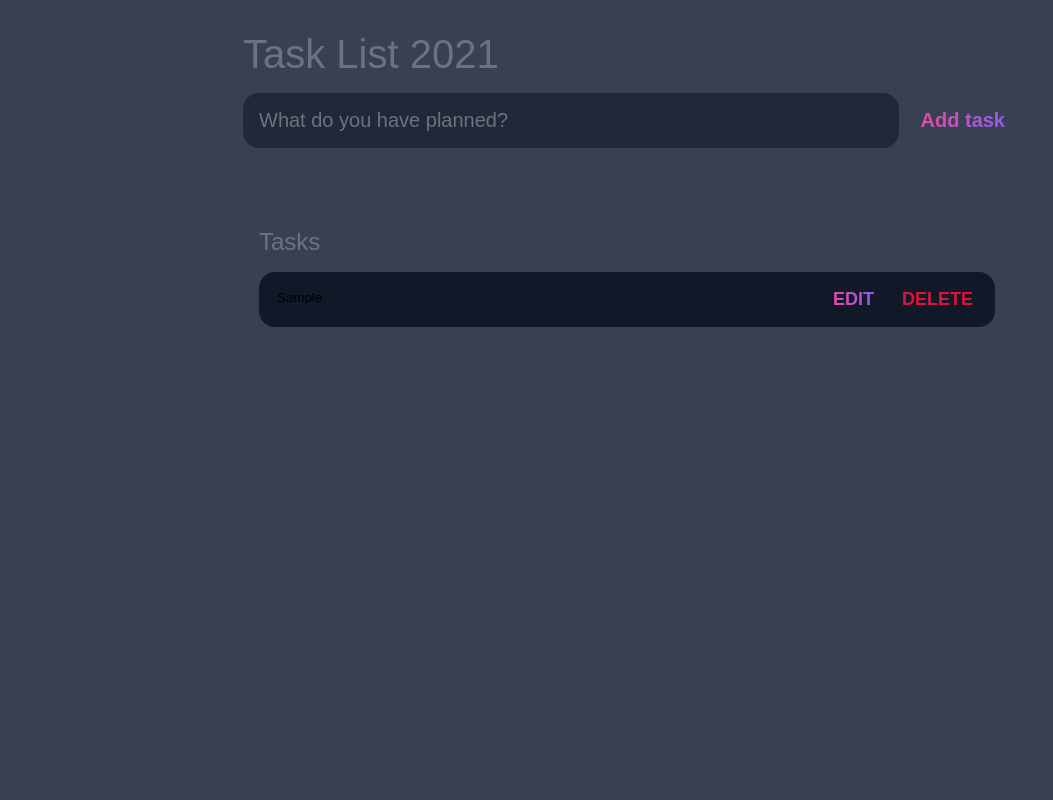
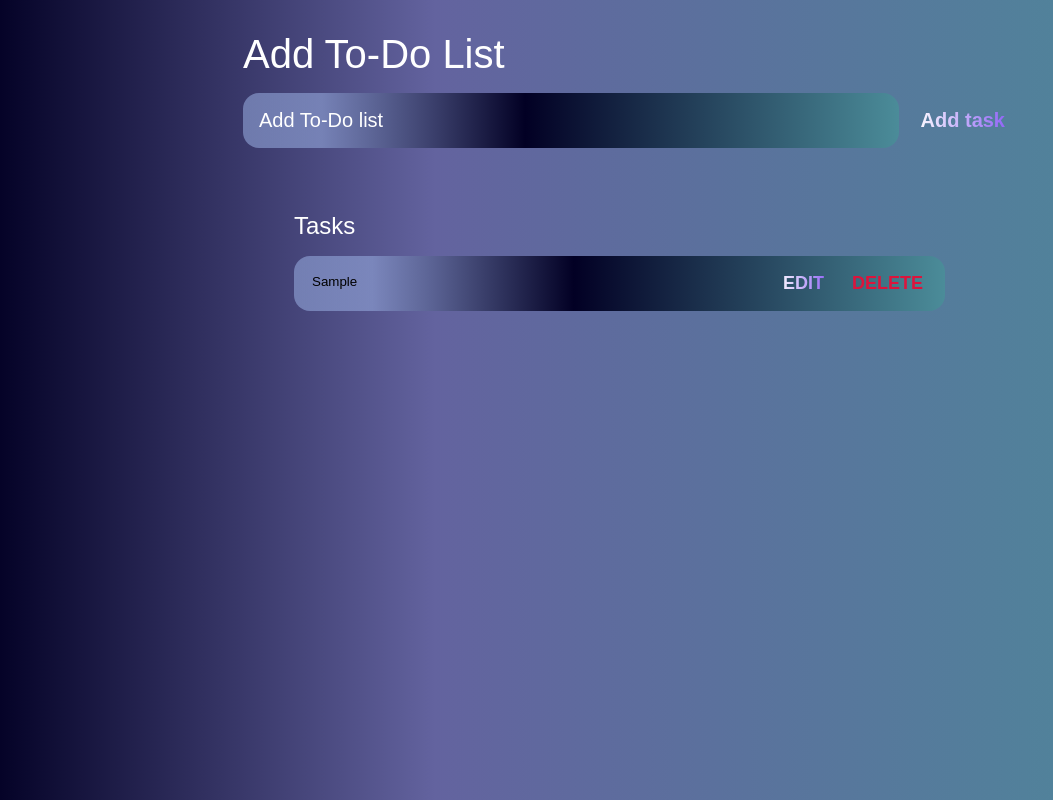
Before and after one commit to mohd-ashif/To-Do-, a plain HTML site: page index.html in a window 1280 px wide. Both pictures are taken after typing "Sample" into the empty fields and a click on the input "Add task". Shown: the whole page, without its empty margins (13-1066 px from the left). Drawn offline with Linux system fonts and the light colour scheme.

Commit message:
complete simple to-do

```diff
--- a/app.js
+++ b/app.js
@@ -6,7 +6,12 @@ window.addEventListener('load', () => {
     form.addEventListener('submit', (e) => {
         e.preventDefault();
 
-		const task = input.value;
+        const task = input.value.trim(); // Trim the input value to remove leading/trailing whitespace
+
+        if (task === "") {
+            // Prevent adding empty tasks
+            return;
+        }
 
         const task_el = document.createElement('div');
         task_el.classList.add('task');
@@ -45,7 +50,7 @@ window.addEventListener('load', () => {
         input.value = '';
 
         task_edit_el.addEventListener('click', (e) => {
-			if (task_edit_el.innerText.toLowerCase() == "edit") {
+            if (task_edit_el.innerText.toLowerCase() === "edit") {
                 task_edit_el.innerText = "Save";
                 task_input_el.removeAttribute("readonly");
                 task_input_el.focus();
--- a/index.html
+++ b/index.html
@@ -11,13 +11,13 @@
 
 
         <header>
-            <h1>Task List 2021</h1>
+            <h1>Add To-Do List</h1>
             <form id="new-task-form">
                 <input
                     type="text"
                     name="new-task-input"
                     id="new-task-input"
-                    placeholder="What do you have planned?" />
+                    placeholder="Add To-Do list" />
                 <input
                     type="submit"
                     id="new-task-submit"
--- a/style.css
+++ b/style.css
@@ -1,9 +1,9 @@
 :root {
-	--dark: #374151;
-	--darker: #1F2937;
-	--darkest: #111827;
+	--dark: #ffffff;
+	--darker: #ffffff;
+	--darkest: #ffffff;
 	--grey: #6B7280;
-	--pink: #EC4899;
+	--pink: #ffffff;
 	--purple: #8B5CF6;
 	--light: #EEE;
 }
@@ -15,6 +15,8 @@
 }
 
 body {
+	background: rgb(2,0,36);
+background: linear-gradient(90deg, rgba(2,0,36,1) 0%, rgba(99,99,159,1) 35%, rgba(75,140,153,1) 100%);
 	display: flex;
 	flex-direction: column;
 	min-height: 100vh;
@@ -32,7 +34,7 @@ header {
 header h1{
 	font-size: 2.5rem;
 	font-weight: 300;
-	color: var(--grey);
+	color: var(--white);
 	margin-bottom: 1rem;
 }
 
@@ -49,7 +51,8 @@ input, button {
 
 #new-task-input {
 	flex: 1 1 0%;
-	background-color: var(--darker);
+	background: rgb(150,171,222);
+background: linear-gradient(90deg, rgba(150,171,222,0.571953781512605) 12%, rgba(2,0,36,1) 43%, rgba(75,140,153,1) 100%);
 	padding: 1rem;
 	border-radius: 1rem;
 	margin-right: 1rem;
@@ -58,7 +61,8 @@ input, button {
 }
 
 #new-task-input::placeholder {
-	color: var(--grey);
+	color: var(--dark);
+
 }
 
 #new-task-submit {
@@ -82,30 +86,34 @@ input, button {
 
 main {
 	flex: 1 1 0%;
-    padding: 2rem 1rem;
-	max-width: 800px;
+    padding: 1rem 1rem ;
+	padding-left: 1px;
+	max-width: 700px;
 	width: 100%;
 	margin: 0 auto;
 }
 
 .task-list {
 	padding: 1rem;
+	color: #FFF;
 }
 
 .task-list h2 {
 	font-size: 1.5rem;
 	font-weight: 300;
-	color: var(--grey);
+	color: white;
 	margin-bottom: 1rem;
 }
 
 #tasks .task {
 	display: flex;
 	justify-content: space-between;
-	background-color: var(--darkest);
+	background: rgb(150,171,222);
+	background: linear-gradient(90deg, rgba(150,171,222,0.571953781512605) 12%, rgba(2,0,36,1) 43%, rgba(75,140,153,1) 100%);
 	padding: 1rem;
 	border-radius: 1rem;
 	margin-bottom: 1rem;
+	color: #ffffff;
 }
 
 .task .content {
@@ -113,8 +121,9 @@ main {
 }
 
 #t.task .content .text {
-	color: var(--light);
+	color: var(--white);
 	font-size: 1.125rem;
+
 	width: 100%;
 	display: block;
 	transition: 0.4s;
```
Lines whose indentation alone changed are shown as unchanged.
